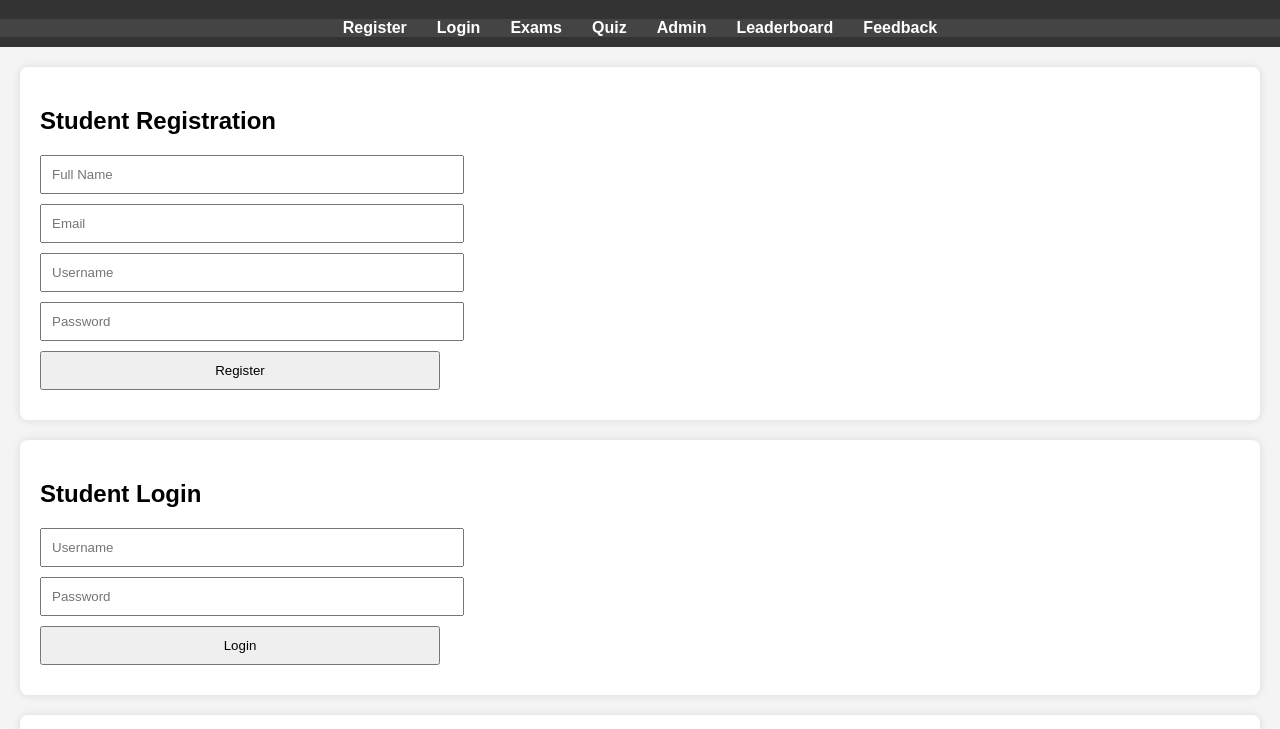
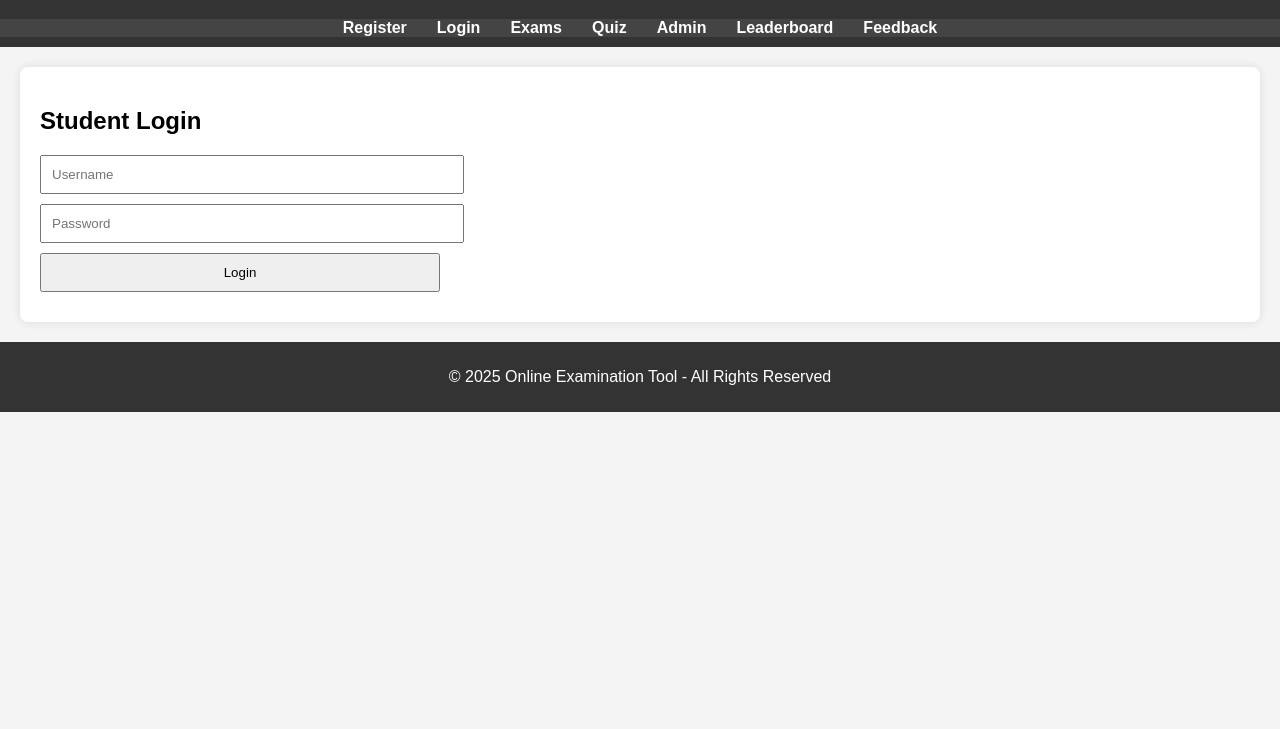
Before and after one commit to Maavam9497/online-exam-tool, a plain HTML site: page index.html in a window 1280 px wide. Shown: the part 71-800 px from the top of the page. Drawn offline with Linux system fonts and the light colour scheme.

Commit message:
Update index.html

```diff
--- a/index.html
+++ b/index.html
@@ -142,6 +142,21 @@
   </footer>
 
   <script>
+
+    function showSection(id) {
+  const sections = document.querySelectorAll("section");
+  sections.forEach(section => {
+    section.style.display = "none";
+  });
+
+  const target = document.getElementById(id);
+  if (target) target.style.display = "block";
+}
+
+window.onload = () => {
+  showSection('login'); // Set initial visible section
+};
+
     // Handle Student Registration
     function registerStudent(event) {
       event.preventDefault();
```
